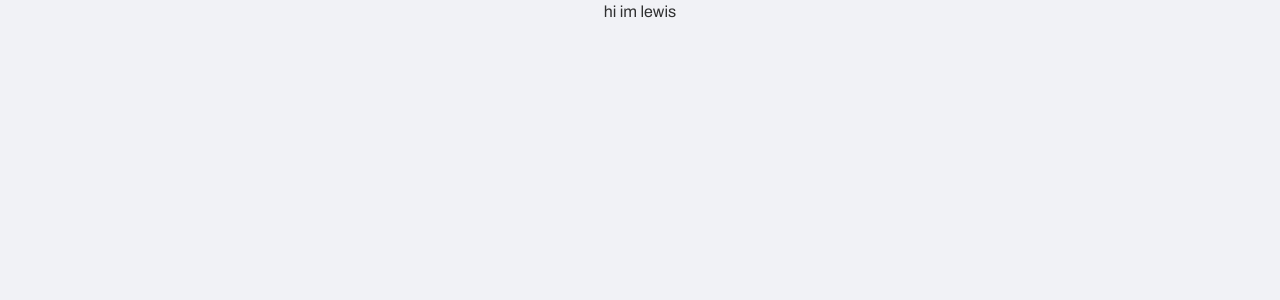
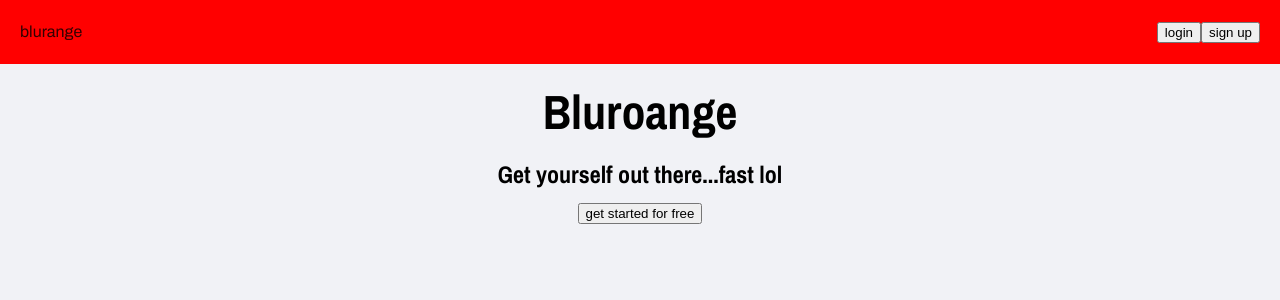
Before and after one commit to Lhnozaki/blurange, a React (Create React App) app: page / in a window 1280 px wide. Shown: the top 300 px of the page. Built offline with nearby package versions, Linux system fonts and the light colour scheme.

Commit message:
creates nav

```diff
--- a/src/App/App.js
+++ b/src/App/App.js
@@ -1,10 +1,15 @@
-import React from 'react';
+import React, { useState } from 'react';
 import './App.scss';
+import SplashPage from '../Components/SplashPage';
+import Header from '../Components/Header';
 
 function App() {
+  const [isAuth, setAuth] = useState(false);
+
   return (
     <div className="App">
-      hi im lewis
+      <Header />
+      {isAuth ? <h1>Authorized</h1> : <SplashPage />}
     </div>
   );
 }
--- /dev/null
+++ b/src/Components/Header/Header.jsx
@@ -0,0 +1,15 @@
+import React from 'react'
+import styles from './Header.module.scss'
+const Header = () => {
+    return (
+        <header className={styles.header}>
+            <div className="sitebranding">blurange</div>
+            <div className="navigation">
+                <button>login</button>
+                <button>sign up</button>
+            </div>
+        </header>
+    )
+}
+
+export default Header;
--- /dev/null
+++ b/src/Components/Header/Header.module.scss
@@ -0,0 +1,8 @@
+.header {
+  width: 100%;
+  background: red;
+  display: flex;
+  align-items: center;
+  justify-content: space-between;
+  padding: 20px;
+}
--- /dev/null
+++ b/src/Components/Header/index.js
@@ -0,0 +1,2 @@
+import Header from './Header';
+export default Header;
--- /dev/null
+++ b/src/Components/SplashPage/SplashPage.jsx
@@ -0,0 +1,17 @@
+import React from 'react'
+
+const SplashPage = () => {
+    return (
+        <article>
+            <section>
+                <div className="hero-content">
+                    <h1>Bluroange</h1>
+                    <h3>Get yourself out there...fast lol</h3>
+                    <button>get started for free</button>
+                </div>
+            </section>
+        </article>
+    )
+}
+
+export default SplashPage;
--- /dev/null
+++ b/src/Components/SplashPage/index.js
@@ -0,0 +1,2 @@
+import SplashPage from './SplashPage';
+export default SplashPage;
```
Also changed, not shown: src/Components/SplashPage/SplashPage.module.scss (added).
